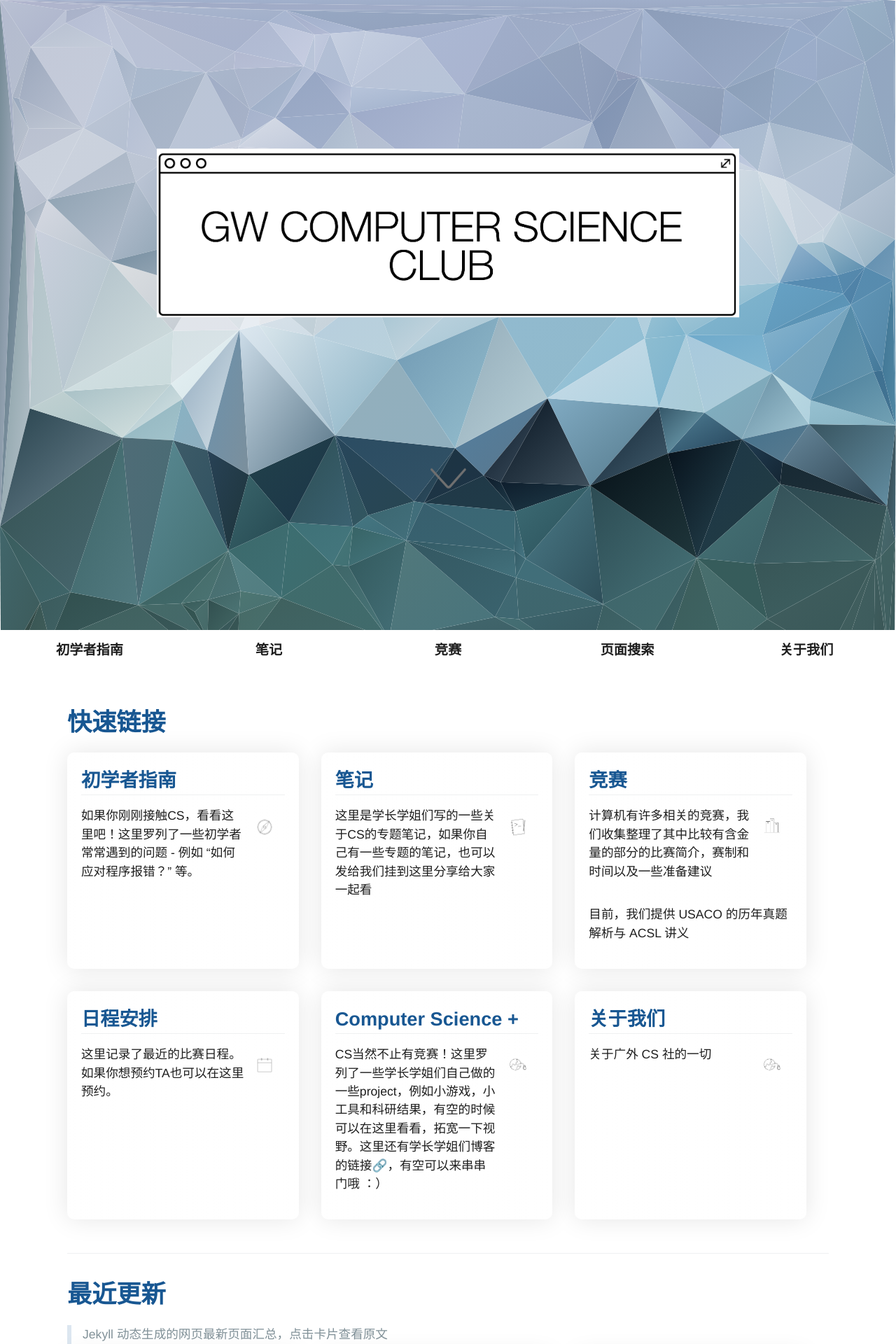
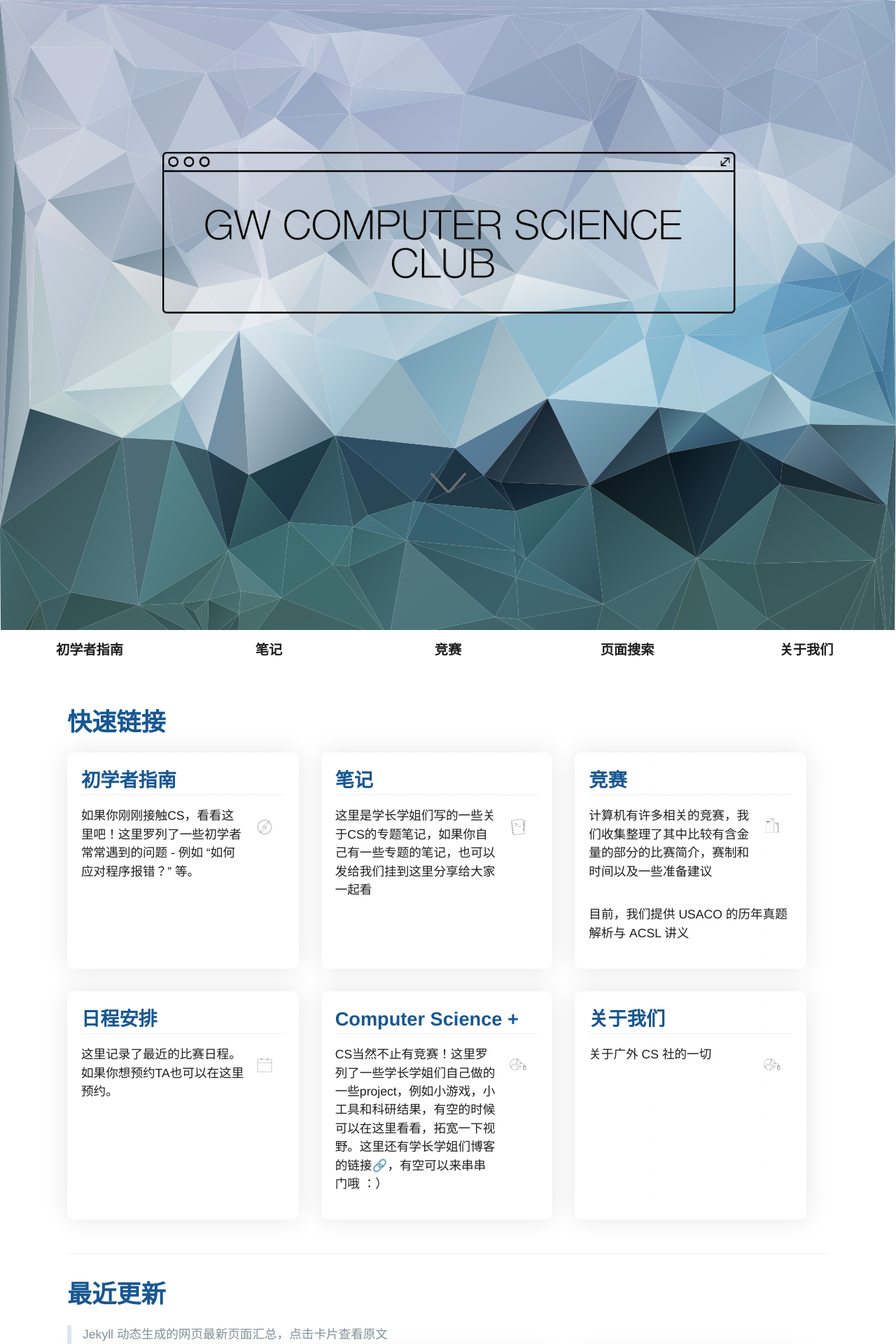
Before and after one commit to MarkChenYutian/gwcsclub, a Jekyll site: the page built from index.md, in a window 1280 px wide. Shown: the top 1920 px of the page at 70% size. Built offline with Jekyll 4.4.1, drawn with Linux system fonts in a browser that asks for light colours; formulas are drawn with MathJax 3; comment, search, counter and statistics services are not loaded.

Commit message:
Update Style

```diff
--- a/_includes/page-header.html
+++ b/_includes/page-header.html
@@ -1,5 +1,5 @@
 <section class="page-header">
-  <img src="{{ site.baseurl }}\css\whiteTest2.png" height="50%" width="50%" style="display:block; margin: 0 auto 0 auto;"/>
+  <img src="{{ site.baseurl }}\css\whiteTest3.png" height="50%" width="50%" style="display:block; margin: 0 auto 0 auto;"/>
   <!--<h1 class="project-name">{{ site.title }}</h1>-->
   <h1 class="project-tagline">{{ site.tagline }}</h1>
   <!--<a href="#" class="btn">Download .zip</a>
--- a/_layouts/home_page.html
+++ b/_layouts/home_page.html
@@ -36,7 +36,7 @@ useTOC: true
     <section class="main-page-header">
         <div class="main-header-container">
         <!--<div class="main-project-name">{{ site.title }}</div>-->
-        <img src="{{ site.baseurl }}\css\whiteTest2.png" height="65%" width="65%" style="display:block; margin: 0 auto 0 auto;"/>
+        <img src="{{ site.baseurl }}\css\whiteTest3.png" height="65%" width="65%" style="display:block; margin: 0 auto 0 auto;"/>
         <span class="text-slider-items" style="display: none;">
             A place for everyone who ❤ Computer Science | A place to learn Algorithms | A place to learn Artificial Intelligence | A place to share knowledge | A place to create Cool Stuff | A place to show your Project
         </span>
```
Also changed, not shown: css/whiteTest3.png (added).
